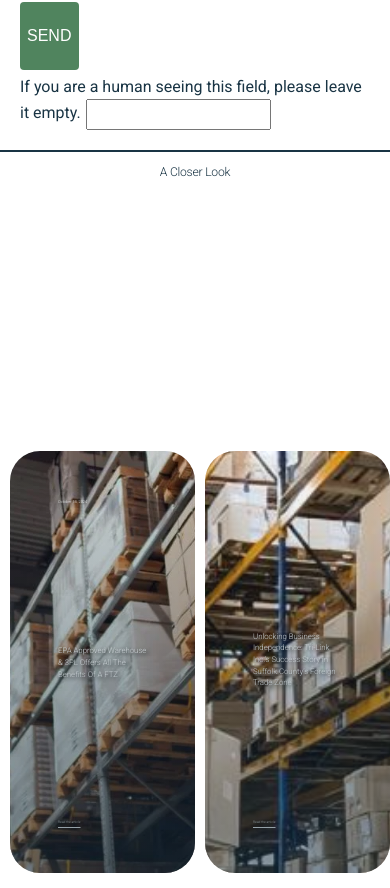
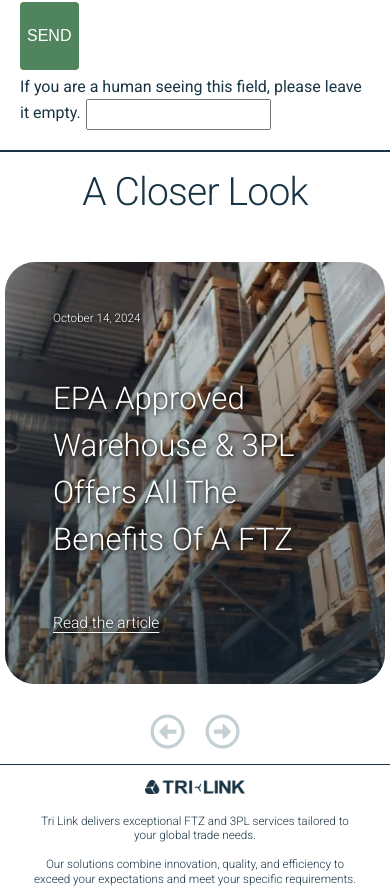
Before and after one commit to adifkhan/tri-link, a React (Create React App) app: page / in a window 390 px wide. Shown: the part 7938-8826 px from the top of the page. Built offline with nearby package versions, Linux system fonts and the light colour scheme.

Commit message:
slider responsive

```diff
--- a/src/components/closer-look/Slider.jsx
+++ b/src/components/closer-look/Slider.jsx
@@ -36,8 +36,16 @@ const Slider = () => {
   const [isTransitioning, setIsTransitioning] = useState(true);
 
   const totalSlides = items.length;
+  const slides = [items[totalSlides - 1], ...items, items[0]];
 
-  const slides = [items[totalSlides - 1], ...items, items[0]];
+  const [viewportWidth, setViewportWidth] = useState(window.innerWidth);
+
+  useEffect(() => {
+    const updateWidth = () => setViewportWidth(window.innerWidth);
+    window.addEventListener("resize", updateWidth);
+
+    return () => window.removeEventListener("resize", updateWidth);
+  }, []);
 
   const goToNext = () => {
     setIsTransitioning(true);
@@ -74,7 +82,9 @@ const Slider = () => {
         ref={sliderRef}
         className={styles.slider_wrapper}
         style={{
-          transform: `translateX(-${currentIndex * 50}%)`,
+          transform: `translateX(${
+            viewportWidth > 1024 ? `-${currentIndex * 50}%` : `-${currentIndex * 100}%`
+          })`,
           transition: isTransitioning ? "transform 0.5s ease-in-out" : "none",
         }}
       >
@@ -82,7 +92,8 @@ const Slider = () => {
           <div className={styles.slider}>
             <div className={styles.contents} style={{ backgroundImage: `url(${slide.img})` }}>
               <p>{slide.date}</p>
-              <h4>{slide.text}</h4> <a href="#">Read the article</a>
+              <h4>{slide.text}</h4>
+              <a href="#home">Read the article</a>
             </div>
           </div>
         ))}
--- a/src/components/closer-look/closerLook.module.css
+++ b/src/components/closer-look/closerLook.module.css
@@ -26,7 +26,7 @@
 .slider {
   min-width: calc(50vw - 10px);
   min-height: 50vh;
-  margin-left: 10px;
+  margin: 0 5px;
 }
 .contents {
   width: 100;
@@ -55,15 +55,17 @@
     mix-blend-mode: initial;
     opacity: 0.5;
     border-radius: 30px;
+    z-index: 1;
   }
 
   & p,
   & h4,
   & a {
+    z-index: 3;
     color: var(--light_color);
     font-size: 1vw;
     font-weight: 300;
-    text-shadow: 2px 2px 4px #000000;
+    text-shadow: 1px 1px 4px #000000;
   }
   & h4 {
     width: fit-content;
@@ -103,3 +105,48 @@
     }
   }
 }
+
+/* responsive styling  */
+
+@media (max-width: 1024px) {
+  .closer_look {
+    min-height: 60vh;
+  }
+  .heading h2 {
+    font-size: 5vw;
+  }
+  .slider {
+    min-width: calc(100vw - 10px);
+  }
+  .contents {
+    & p {
+      font-size: 2.5vw;
+    }
+    & h4 {
+      font-size: 5vw;
+    }
+    & a {
+      font-size: 2vw;
+    }
+  }
+}
+@media (max-width: 768px) {
+  .closer_look {
+    min-height: 40vh;
+  }
+  .heading h2 {
+    font-size: 10vw;
+  }
+  .contents {
+    & p {
+      font-size: 3vw;
+    }
+
+    & h4 {
+      font-size: 8vw;
+    }
+    & a {
+      font-size: 4vw;
+    }
+  }
+}
```
